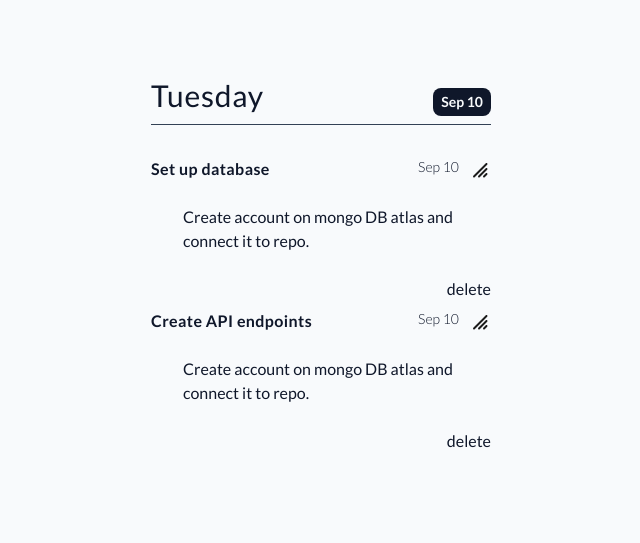
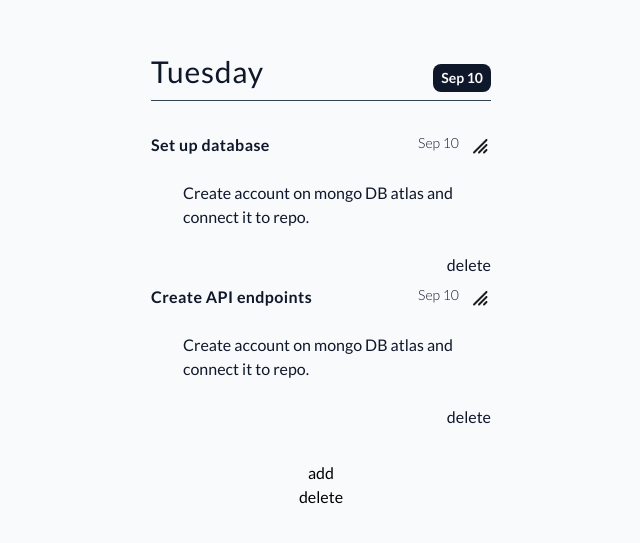
Before and after one commit to DagnaSchmidt/backend-task-manager-assignment, a Next.js app: page / in a window 1280 px wide. Shown: the part 119-662 px from the top of the page, without its empty margins (319-959 px from the left). Built offline with nearby package versions, Linux system fonts and the light colour scheme.

Commit message:
feat(button): added button component

```diff
--- a/src/app/page.tsx
+++ b/src/app/page.tsx
@@ -1,6 +1,7 @@
 'use client'
 import Header from "@/components/header/Header";
 import List from "@/components/list/List";
+import Button from "@/components/button/Button";
 import { useSelector } from "react-redux";
 
 
@@ -14,6 +15,8 @@ export default function Home() {
     >
       <Header />
       <List list={tasks} />
+      <Button type="add" label="add" />
+      <Button type="delete" label="delete" />
       {/* all components */}
     </div>
   );
--- a/src/components/button/Button.tsx
+++ b/src/components/button/Button.tsx
@@ -1,9 +1,26 @@
 import React from 'react';
 
-const Button = () => {
+interface IButtonProps
+    extends Omit<React.ButtonHTMLAttributes<HTMLButtonElement>, "type"> {
+    type: 'add' | 'delete',
+    label: string
+};
+
+const Button = <C extends React.ElementType = "button">({
+    type,
+    label,
+    ...rest
+}: IButtonProps) => {
+
     return (
-        <div>Button</div>
-    )
-}
+        <button
+            {...rest}
+        >
+            <p>
+                {label}
+            </p>
+        </button>
+    );
+};
 
 export default Button;
```
